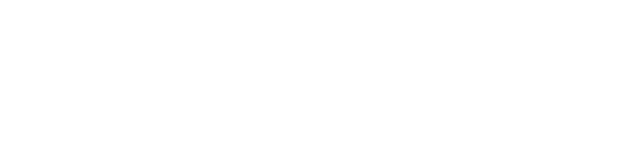
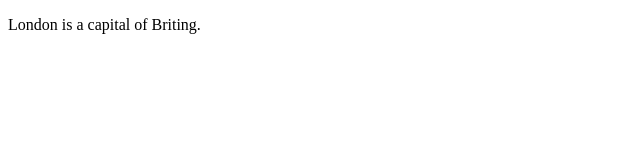
Before and after one commit to move1668/hw, a plain HTML site: page index.html in a window 1280 px wide. Shown: the whole page, without its empty margins (0-640 px from the left). Drawn offline with Linux system fonts and the light colour scheme.

Commit message:
Second commit

```diff
--- a/index.html
+++ b/index.html
@@ -11,7 +11,7 @@
 	<link rel="stylesheet" href="css/style.css">
 
 	<p>
-		<!-- London is a capital of Briting. -->
+		London is a capital of Briting.
 	</p>
 
 	<script src="js/script.js"></script>
```
